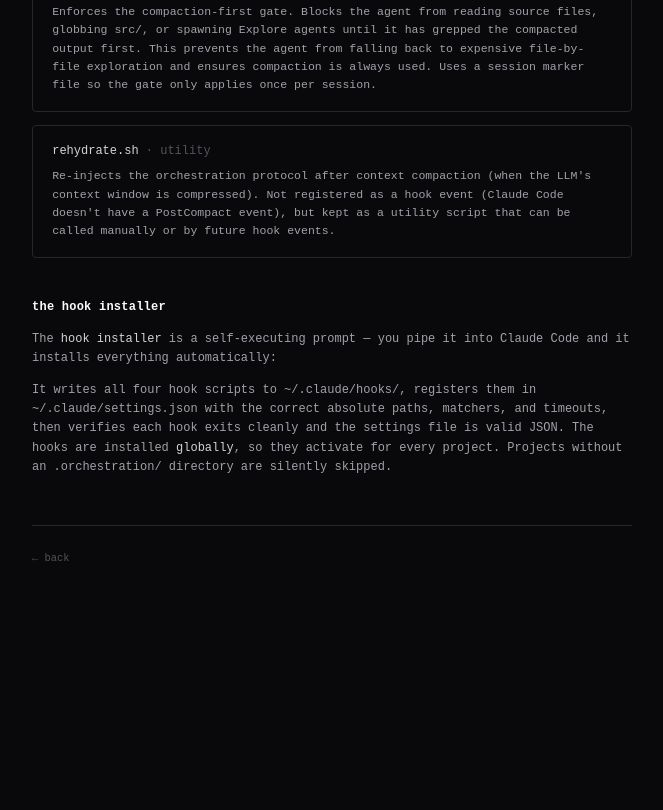
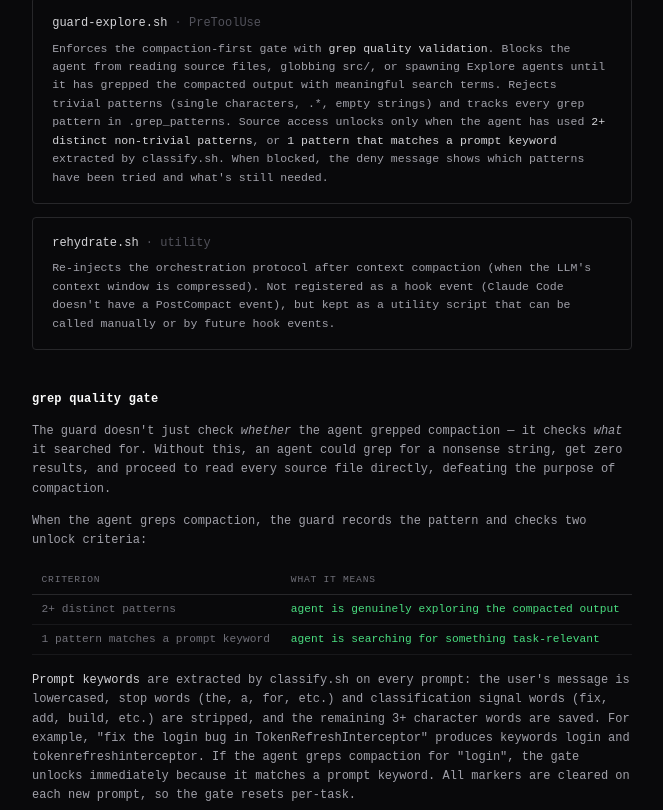
Before and after one commit to emdmed/agentic-orchestration-workflows, a plain HTML site: page public/humans/index.html in a window 1280 px wide. Shown: the part 1931-2741 px from the top of the page, without its empty margins (308-971 px from the left). Before the commit the page ends 2530 px from the top, so only its background shows below. Drawn offline with Linux system fonts and the light colour scheme.

Commit message:
docs: document grep quality gate and prompt keyword extraction in hooks page

```diff
--- a/public/humans/index.html
+++ b/public/humans/index.html
@@ -285,7 +285,10 @@
           Fires on every prompt. Reads the user's message, matches signal words against a classification
           table (feature, bugfix, refactor, etc.), and injects the full orchestration protocol plus the
           matched workflow into the agent's context. Also auto-detects the project's technology
-          (React, .NET, or general) for correct workflow routing. If the project has no
+          (React, .NET, or general) for correct workflow routing. Extracts
+          <span class="highlight">prompt keywords</span> — content words from the user's message with
+          stop words and classification signal words stripped — and writes them to
+          <code>.prompt_keywords</code> for use by the grep quality gate. If the project has no
           <code>.orchestration/</code> directory, it silently does nothing.
         </p>
       </div>
@@ -303,10 +306,15 @@
       <div class="tool-card">
         <div class="tool-name">guard-explore.sh <span style="color:#52525b;font-weight:400">· PreToolUse</span></div>
         <p>
-          Enforces the compaction-first gate. Blocks the agent from reading source files, globbing
-          <code>src/</code>, or spawning Explore agents until it has grepped the compacted output first.
-          This prevents the agent from falling back to expensive file-by-file exploration and ensures
-          compaction is always used. Uses a session marker file so the gate only applies once per session.
+          Enforces the compaction-first gate with <span class="highlight">grep quality validation</span>.
+          Blocks the agent from reading source files, globbing <code>src/</code>, or spawning Explore
+          agents until it has grepped the compacted output with meaningful search terms. Rejects trivial
+          patterns (single characters, <code>.*</code>, empty strings) and tracks every grep pattern in
+          <code>.grep_patterns</code>. Source access unlocks only when the agent has used
+          <span class="highlight">2+ distinct non-trivial patterns</span>, or
+          <span class="highlight">1 pattern that matches a prompt keyword</span> extracted by
+          <code>classify.sh</code>. When blocked, the deny message shows which patterns have been tried
+          and what's still needed.
         </p>
       </div>
 
@@ -318,6 +326,41 @@
           event), but kept as a utility script that can be called manually or by future hook events.
         </p>
       </div>
+    </div>
+
+    <div class="how-it-works">
+      <h2>grep quality gate</h2>
+      <p>
+        The guard doesn't just check <em>whether</em> the agent grepped compaction — it checks
+        <em>what</em> it searched for. Without this, an agent could grep for a nonsense string, get
+        zero results, and proceed to read every source file directly, defeating the purpose of compaction.
+      </p>
+      <p>
+        When the agent greps compaction, the guard records the pattern and checks two unlock criteria:
+      </p>
+      <table class="comparison">
+        <tr>
+          <th>criterion</th>
+          <th>what it means</th>
+        </tr>
+        <tr>
+          <td>2+ distinct patterns</td>
+          <td class="good">agent is genuinely exploring the compacted output</td>
+        </tr>
+        <tr>
+          <td>1 pattern matches a prompt keyword</td>
+          <td class="good">agent is searching for something task-relevant</td>
+        </tr>
+      </table>
+      <p>
+        <span class="highlight">Prompt keywords</span> are extracted by <code>classify.sh</code> on every
+        prompt: the user's message is lowercased, stop words (the, a, for, etc.) and classification signal
+        words (fix, add, build, etc.) are stripped, and the remaining 3+ character words are saved. For
+        example, "fix the login bug in TokenRefreshInterceptor" produces keywords <code>login</code> and
+        <code>tokenrefreshinterceptor</code>. If the agent greps compaction for "login", the gate unlocks
+        immediately because it matches a prompt keyword. All markers are cleared on each new prompt, so
+        the gate resets per-task.
+      </p>
     </div>
 
     <div class="how-it-works">
```
